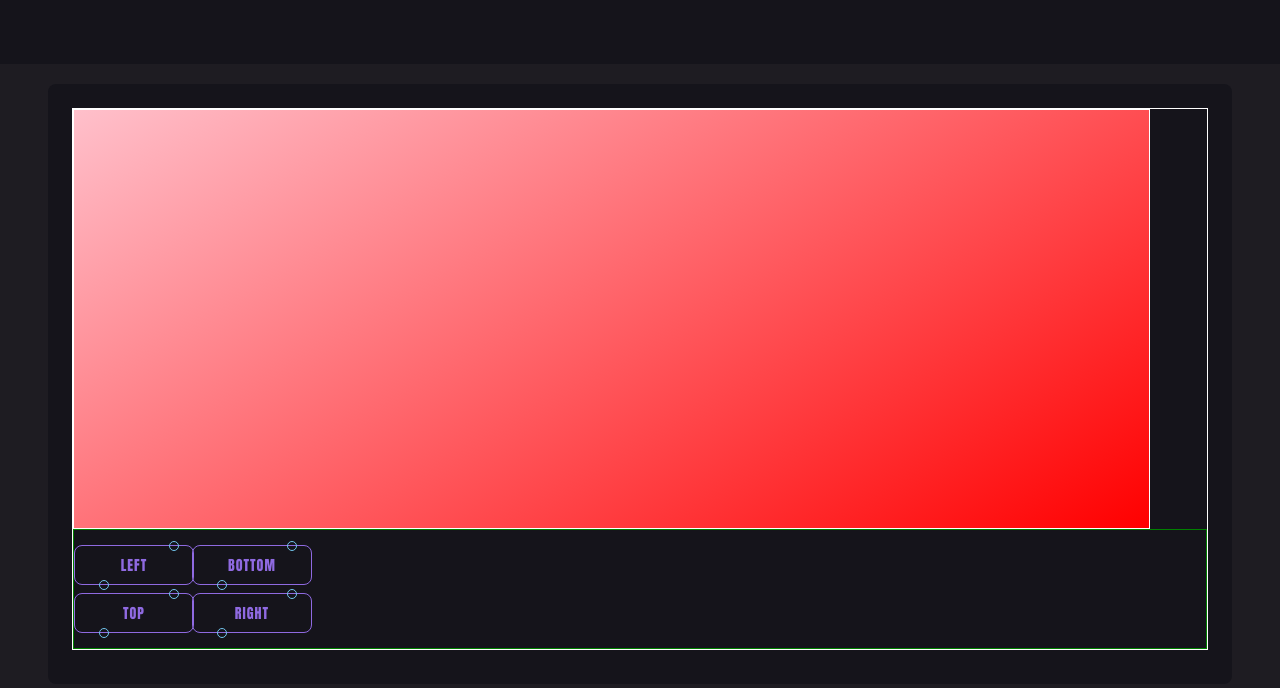
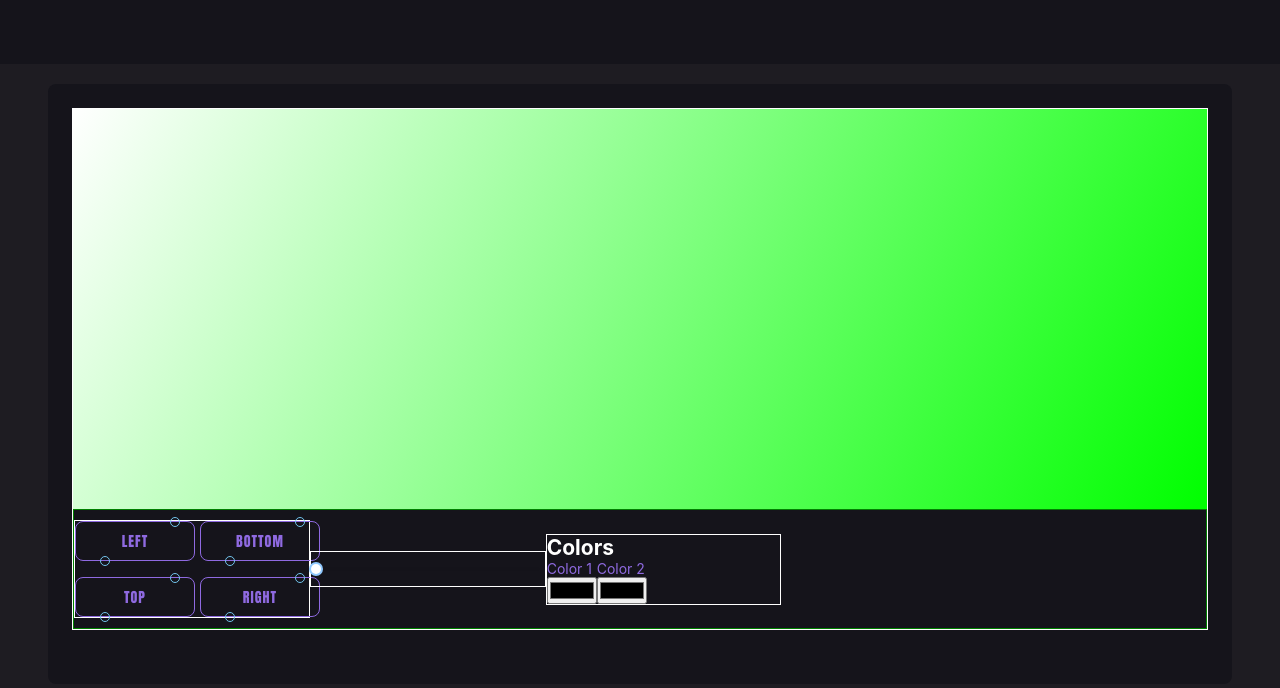
Before and after one commit to Marcelo1080p/gradient, a React (Vite) app: page /generate-gradient in a window 1280 px wide. Shown: the top 688 px of the page. Built offline with nearby package versions, Linux system fonts and the light colour scheme.

Commit message:
adicionada a logica do gradient

```diff
--- a/src/pages/generateGradient/Generate/Generate.tsx
+++ b/src/pages/generateGradient/Generate/Generate.tsx
@@ -1,7 +1,9 @@
-import React from "react";
+import React, { useState } from "react";
 import { GradientMain } from "./gradient/GradientMain";
-import { Row, Col, Button } from "antd";
+import { Row, Col } from "antd";
 import { ButtonDirection } from "./buttonDirection/ButtonDirection";
+import { SliderGradient } from "./slide/SliderGradient";
+import { Colors } from "./colors/Colors";
 
 export const Generate: React.FC = () => {
   const styleGenerate: React.CSSProperties = {
@@ -10,33 +12,53 @@ export const Generate: React.FC = () => {
   const styleBtns: React.CSSProperties = {
     display: "flex",
     flexDirection: "column",
-    gap: "0.5rem",
+    gap: "1rem",
   };
-
-  const styleMainCol: React.CSSProperties={
+  const styleMainCol: React.CSSProperties = {
     border: "1px solid green",
     height: 120,
     display: "flex",
     alignItems: "center",
+  };
+
+  // Inicializa o estado colors com o número de componentes Colors
+  const [colors, setColors] = useState<string[]>(["#ffffff", "#0f0"]);
+  const [direction, setDirection] = useState<string>("120deg");
+
+  function onChangeBackground(index: number, event: React.ChangeEvent<HTMLInputElement>) {
+    const newColor = event.target.value;
+    const updatedColors = [...colors];
+    updatedColors[index] = newColor;
+    setColors(updatedColors);
   }
+
+  const linearGradient = `linear-gradient(${direction}, ${colors.join(", ")})`;
+
   return (
     <Row style={styleGenerate}>
       <Col span={24}>
-        <GradientMain linearGradient="120deg, red, pink" />
+        <GradientMain linearGradient={linearGradient} />
       </Col>
-      <Col
-        style={styleMainCol}
-        span={24}
-      >
-        <Col span={10} style={{ display: "flex" }}>
-          <Col span={6} style={styleBtns}>
-            <ButtonDirection title="Left" />
-            <ButtonDirection title="Top" />
+      <Col style={styleMainCol} span={24}>
+        <Col span={5} style={{ display: "flex", gap: "0.5rem", border: "1px solid white" }}>
+          <Col span={12} style={styleBtns}>
+            <ButtonDirection title="Left" onClick={() => setDirection("to left")} />
+            <ButtonDirection title="Top" onClick={() => setDirection("to top")} />
           </Col>
-          <Col span={6} style={styleBtns}>
-            <ButtonDirection title="Bottom" />
-            <ButtonDirection title="Right" />
+          <Col span={12} style={styleBtns}>
+            <ButtonDirection title="Bottom" onClick={() => setDirection("to bottom")} />
+            <ButtonDirection title="Right" onClick={() => setDirection("to right")} />
           </Col>
+        </Col>
+        <Col span={5} style={{ border: "1px solid white" }}>
+          <SliderGradient />
+        </Col>
+        <Col span={5} style={{ border: "1px solid white", color: "white" }}>
+          <h2>Colors</h2>
+          <section style={{ display: "flex" }}>
+            <Colors numColor="1" onChange={(e) => onChangeBackground(0, e)} />
+            <Colors numColor="2" onChange={(e) => onChangeBackground(1, e)} />
+          </section>
         </Col>
       </Col>
     </Row>
--- a/src/pages/generateGradient/Generate/buttonDirection/ButtonDirection.tsx
+++ b/src/pages/generateGradient/Generate/buttonDirection/ButtonDirection.tsx
@@ -2,13 +2,10 @@ import "./ButtonDirection.css";
 import React from "react";
 
 interface Props {
-    title: string
+  title: string;
+  onClick: () => void;
 }
 
-export const ButtonDirection:React.FC<Props> = (props: Props) => {
-    return(
-        <p className="btnDirection">
-            {props.title}
-        </p>
-    )
-}
+export const ButtonDirection: React.FC<Props> = ({ title, onClick }) => {
+  return <p className="btnDirection" onClick={onClick}>{title}</p>;
+};
--- /dev/null
+++ b/src/pages/generateGradient/Generate/colors/Colors.tsx
@@ -0,0 +1,18 @@
+import React from "react";
+
+interface Props {
+  numColor: string;
+  onChange: (event: React.ChangeEvent<HTMLInputElement>) => void;
+}
+export const Colors: React.FC<Props> = (props: Props) => {
+
+    const styleColorContainer: React.CSSProperties = {
+        color: "#8f6ae1",
+    }
+  return (
+    <section style={styleColorContainer} >
+      <p>Color {props.numColor}</p>
+      <input type="color" onChange={props.onChange}/>
+    </section>
+  );
+};
--- a/src/pages/generateGradient/Generate/gradient/GradientMain.tsx
+++ b/src/pages/generateGradient/Generate/gradient/GradientMain.tsx
@@ -1,20 +1,15 @@
 import React from "react";
 
-interface Props {
-    linearGradient: string;
-  }
-export const GradientMain: React.FC<Props> = (props: Props) => {
+interface GradientMainProps {
+  linearGradient: string;
+}
 
-    const styleGradientMain:React.CSSProperties = {
-        width: "95%",
-        height: 420,
-        background: `-webkit-linear-gradient(${props.linearGradient}) `,
-        border: "1px solid white"
-    }
+export const GradientMain: React.FC<GradientMainProps> = ({ linearGradient }) => {
+  const style: React.CSSProperties = {
+    background: linearGradient,
+    height: "400px", // ou qualquer altura que você desejar
+    width: "100%", // ou qualquer largura que você desejar
+  };
 
-    return(
-        <main style={styleGradientMain}>
-
-        </main>
-    )
-}
+  return <div style={style}></div>;
+};
--- /dev/null
+++ b/src/pages/generateGradient/Generate/slide/SliderGradient.tsx
@@ -0,0 +1,13 @@
+
+import React from "react";
+import { Slider } from "antd";
+
+export const SliderGradient: React.FC = () => {
+  return <Slider min={2} max={360}
+
+  styles={{
+    track: {
+        background: "#8f6ae1"
+    }
+  }}/>;
+};
```
